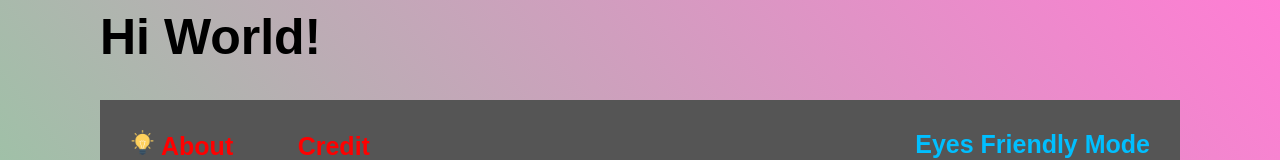
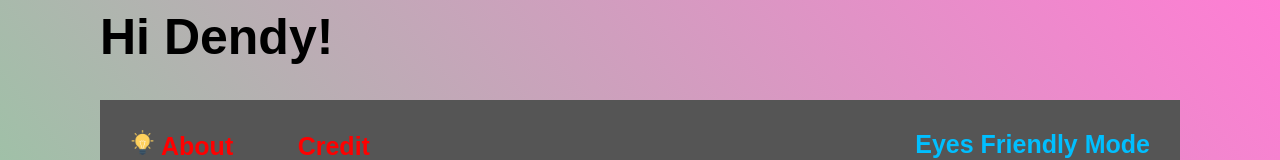
Before and after one commit to andezta/goriax, a plain HTML site: page index.html in a window 1280 px wide. Shown: the top 160 px of the page. Drawn offline with Linux system fonts and the light colour scheme.

Commit message:
Update title

```diff
--- a/index.html
+++ b/index.html
@@ -5,7 +5,7 @@
     <link rel="icon" href="images/Idea-Web.ico" type="image/ico">
 </head>
 <body class="bg-gradient-pink-green scroll-bar mb-30 mx-100">
-<h1 class="text-50">Hi World!</h1>
+<h1 class="text-50">Hi Dendy!</h1>
 <div class="border-1 bg-superdarkgray font-bold text-red mb-30 scroll-bar">
     <a href="about/" class="text-red no-decoration hover:text-white">
         <div class="d-inline-block p-30 text-25 hover:bg-black hover:text-white transition-1">
```
